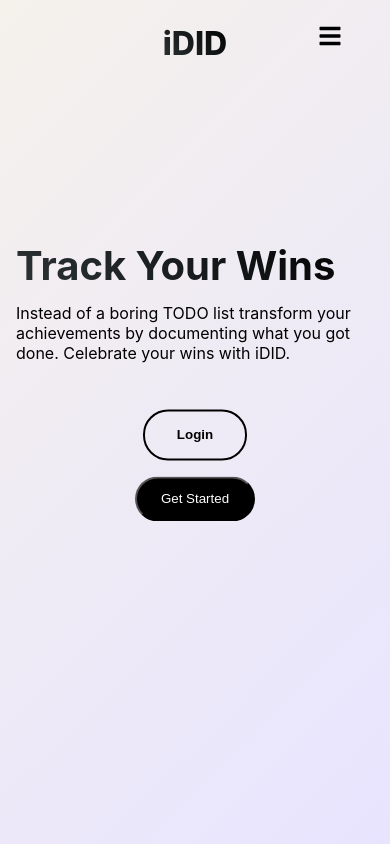
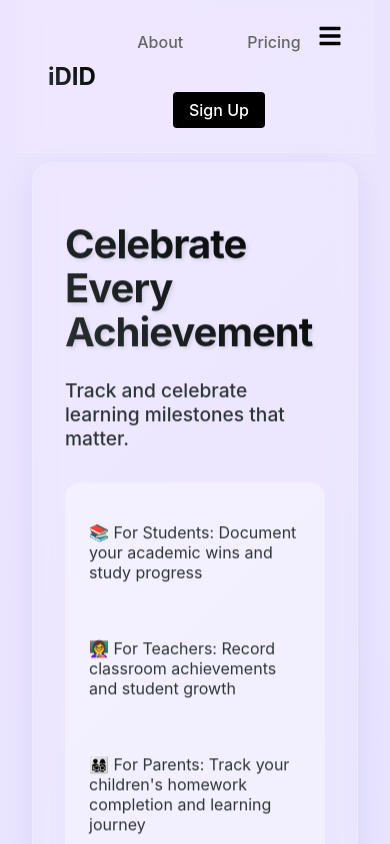
Before and after one commit to nig3l/iDID, a React (Create React App) app in the folder frontend/: page / in a window 390 px wide. Shown: the top 844 px of the page. Built offline with nearby package versions, Linux system fonts and the light colour scheme.

Commit message:
redesigned UI

```diff
--- /dev/null
+++ b/frontend/src/components/Navbar/Navbar.css
@@ -0,0 +1,61 @@
+.navbar {
+    display: flex;
+    justify-content: space-between;
+    align-items: center;
+    padding: 1.5rem 2rem;
+    background: rgba(255, 255, 255, 0.1);
+    backdrop-filter: blur(10px);
+    border-bottom: 1px solid rgba(255, 255, 255, 0.18);
+  }
+
+  .nav-logo {
+    font-size: 2rem;
+    font-weight: 800;
+    background: linear-gradient(45deg, #2D3436, #000000);
+    -webkit-background-clip: text;
+    background-clip: text;
+    -webkit-text-fill-color: transparent;
+    cursor: pointer;
+  }
+
+  .nav-links {
+    display: flex;
+    gap: 2rem;
+    align-items: center;
+  }
+
+  .nav-links a {
+    color: #2D3436;
+    text-decoration: none;
+    font-weight: 500;
+    padding: 0.5rem 1rem;
+    border-radius: 20px;
+    transition: all 0.3s ease;
+  }
+
+  .nav-links a:hover {
+    background: rgba(0, 0, 0, 0.05);
+  }
+
+  .nav-links a.active {
+    background: #000;
+    color: white;
+  }
+
+  @media (max-width: 768px) {
+    .nav-links {
+      display: none;
+    }
+
+    .nav-links.active {
+      display: flex;
+      flex-direction: column;
+      position: absolute;
+      top: 80px;
+      right: 0;
+      background: white;
+      width: 200px;
+      padding: 1rem;
+      box-shadow: 0 2px 10px rgba(0, 0, 0, 0.1);
+    }
+  }
--- a/frontend/src/components/Navbar/Navbar.js
+++ b/frontend/src/components/Navbar/Navbar.js
@@ -1,24 +1,28 @@
 import React from 'react';
 import { Link, useLocation } from 'react-router-dom';
+import './Navbar.css';
 
 const Navbar = () => {
   const location = useLocation();
 
   return (
-    <nav className="dashboard-nav">
-      <div className="nav-logo">iDID</div>
-      <div className="nav-links">
-        <Link to="/dashboard" className={location.pathname === '/dashboard' ? 'active' : ''}>
+    <header className="navbar">
+      <Link to="/dashboard" className="nav-logo">iDID</Link>
+      <nav className="nav-links">
+        <Link
+          to="/dashboard"
+          className={location.pathname === '/dashboard' ? 'active' : ''}
+        >
           Overview
         </Link>
-        <Link to="/dashboard/history" className={location.pathname === '/dashboard/history' ? 'active' : ''}>
+        <Link
+          to="/dashboard/history"
+          className={location.pathname === '/dashboard/history' ? 'active' : ''}
+        >
           History
         </Link>
-        {/* <Link to="/dashboard/stats" className={location.pathname === '/dashboard/stats' ? 'active' : ''}>
-          Statistics
-        </Link> */}
-      </div>
-    </nav>
+      </nav>
+    </header>
   );
 };
 
--- a/frontend/src/components/Navbar/NavbarLanding.js
+++ b/frontend/src/components/Navbar/NavbarLanding.js
@@ -1,23 +1,21 @@
 import React, { useState } from 'react';
+import { Link } from 'react-router-dom';
 import { FaBars, FaTimes } from 'react-icons/fa';
+import './Navbar.css';
 
 const NavbarLanding = ({ onSignup }) => {
   const [isMenuOpen, setIsMenuOpen] = useState(false);
 
-  const toggleMenu = () => {
-    setIsMenuOpen(!isMenuOpen);
-  };
-
   return (
-    <header className="landing-header">
-      <div className="logo">iDID</div>
-      <div className="menu-icon" onClick={toggleMenu}>
+    <header className="navbar">
+      <Link to="/" className="nav-logo">iDID</Link>
+      <div className="menu-icon" onClick={() => setIsMenuOpen(!isMenuOpen)}>
         {isMenuOpen ? <FaTimes /> : <FaBars />}
       </div>
-      <nav className={`navigation ${isMenuOpen ? 'active' : ''}`}>
-        <a href="/about">About</a>
-        <a href="/pricing">Pricing</a>
-        {/* <a className="cta-button" onClick={onSignup}>Sign Up</a> */}
+      <nav className={`nav-links ${isMenuOpen ? 'active' : ''}`}>
+        <Link to="/about">About</Link>
+        <Link to="/pricing">Pricing</Link>
+        <Link to="/auth" className="active">Sign Up</Link>
       </nav>
     </header>
   );
--- a/frontend/src/components/Pages/About.js
+++ b/frontend/src/components/Pages/About.js
@@ -1,19 +1,12 @@
 import React from 'react';
 import { FaGithub, FaLinkedin } from 'react-icons/fa';
-import './LandingPage.css';
+import NavbarLanding from '../Navbar/NavbarLanding';
 import './About.css';
 
 const About = () => {
   return (
     <div className="landing-container">
-      <header className="landing-header">
-        <div className="logo">iDID</div>
-        <nav className="navigation">
-          <a href="/">Home</a>
-          <a href="/about">About</a>
-          <a href="/pricing">Pricing</a>
-        </nav>
-      </header>
+      <NavbarLanding />
       <main className="about-content">
         <section className="mission-section">
           <h1>Why iDID Exists</h1>
--- a/frontend/src/components/Pages/LandingPage.css
+++ b/frontend/src/components/Pages/LandingPage.css
@@ -1,38 +1,77 @@
+.landing-content {
+  display: flex;
+  justify-content: center;
+  align-items: center;
+  min-height: calc(100vh - 80px);
+  padding: 2rem;
+}
+
+
  .landing-container {
-    background: linear-gradient(135deg, #f5f1eb 0%, #e8e4ff 100%);
+    background: linear-gradient(-45deg, #f5f1eb, #e8e4ff, #f0e5ff, #e8e4ff);
+    background-size: 400% 400%;
+    animation: gradient 15s ease infinite;
     min-height: 100vh;
     padding: 0 2rem;
 }
 
-  .landing-header {
-    display: flex;
-    justify-content: space-between;
-    align-items: center;
-    padding: 1.5rem 0;
-
+@keyframes gradient {
+  0% { background-position: 0% 50%; }
+  50% { background-position: 100% 50%; }
+  100% { background-position: 0% 50%; }
 }
 
-  .logo {
-    font-size: 2rem;
-    font-weight: 800;
-    background: linear-gradient(45deg, #2D3436, #000000);
-    -webkit-background-clip: text;
-    background-clip: text;
-    -webkit-text-fill-color: transparent;
+
+.tagline-section {
+  margin: 1.5rem 0;
 }
 
-  .navigation {
-    display: flex;
-    gap: 2rem;
-    align-items: center;
+.main-tagline {
+  font-size: 1.3rem;
+  font-weight: 500;
+  margin-bottom: 2rem;
+  color: #2D3436;
 }
 
-  .navigation a {
+.audience-benefits {
+  background: rgba(255, 255, 255, 0.3);
+  padding: 1.5rem;
+  border-radius: 15px;
+  backdrop-filter: blur(5px);
+  display: grid;
+  gap: 1.5rem;
+  margin: 1.5rem 0;
+}
+
+.audience-benefits p {
+  margin: 1rem 0;
+  font-size: 1.1rem;
+  display: flex;
+  align-items: center;
+  gap: 1rem;
   color: #2D3436;
-    text-decoration: none;
-    font-weight: 500;
-    transition: color 0.3s ease;
 }
+
+@media (max-width: 768px) {
+  .main-tagline {
+      font-size: 1.2rem;
+  }
+
+  .audience-benefits p {
+      font-size: 1rem;
+  }
+}
+
+@media (max-width: 768px) {
+  .landing-content {
+      padding: 1rem;
+  }
+
+  .text-content {
+      padding: 2rem;
+  }
+}
+
 
   .cta-button {
     background: #000;
@@ -46,45 +85,92 @@
     transform: translateY(-2px);
   }
 
+
   .text-content {
-    max-width: 600px;
-    margin: 8rem 0;
+    max-width: 800px;
+    width: 100%;
+    padding: 2rem;
+    background: rgba(255, 255, 255, 0.1);
+    backdrop-filter: blur(10px);
+    border-radius: 20px;
+    box-shadow: 0 8px 32px 0 rgba(31, 38, 135, 0.07);
+    border: 1px solid rgba(255, 255, 255, 0.18);
+    animation: float 2s ease-in-out infinite;
+
 }
 
+@keyframes float {
+  0% { transform: translateY(0px); }
+  50% { transform: translateY(-20px); }
+  100% { transform: translateY(0px); }
+}
+
+
   .text-content h1 {
-    font-size: 4.5rem;
+    font-size: 3.5rem;
     line-height: 1.1;
     margin-bottom: 1.5rem;
     background: linear-gradient(45deg, #2D3436, #000000);
     -webkit-background-clip: text;
     background-clip: text;
     -webkit-text-fill-color: transparent;
-    /* color: #000; */
+    text-shadow: 2px 2px 4px rgba(0,0,0,0.1);
+    letter-spacing: -1px;
 }
 
+
   .cta-section {
-    margin-top: 3rem;
+    margin-top: 1.5rem;
     display: flex;
     gap: 5rem;
   }
+
 
   .primary-button, .secondary-button {
     padding: 1rem 2rem;
     border-radius: 25px;
     font-weight: 600;
     cursor: pointer;
-    transition: transform 0.3s ease;
+    transition: all 0.3s ease;
+    position: relative;
+    overflow: hidden;
 }
 
+
+
 .primary-button {
-    background: #000;
+  background: linear-gradient(45deg, #000000, #2D3436);
   color: white;
   border: none;
+  box-shadow: 0 4px 15px rgba(0, 0, 0, 0.2);
 }
+
 
   .secondary-button {
     background: transparent;
     border: 2px solid #000;
+    position: relative;
+    z-index: 1;
+}
+
+.secondary-button:hover {
+  color: white;
+}
+
+.secondary-button::before {
+  content: '';
+  position: absolute;
+  top: 0;
+  left: 0;
+  width: 0%;
+  height: 100%;
+  background: #000;
+  transition: all 0.3s;
+  z-index: -1;
+}
+
+.secondary-button:hover::before {
+  width: 100%;
 }
 
   .primary-button:hover, .secondary-button:hover {
--- a/frontend/src/components/Pages/LandingPage.js
+++ b/frontend/src/components/Pages/LandingPage.js
@@ -1,4 +1,4 @@
-import React, { useEffect, useRef, useState } from 'react';
+import React, { useEffect, useRef } from 'react';
 import { useNavigate } from 'react-router-dom';
 import Navbar from '../Navbar/NavbarLanding';
 import gsap from 'gsap';
@@ -9,30 +9,6 @@ const LandingPage = () => {
   const titleRef = useRef(null);
   const taglineRef = useRef(null);
   const ctaRef = useRef(null);
-
-  useEffect(() => {
-    const timeline = gsap.timeline();
-
-    timeline
-      .from(titleRef.current, {
-        opacity: 10,
-        y: 30,
-        duration: 1,
-        ease: "power9.out"
-      })
-      .from(taglineRef.current, {
-        opacity: 10,
-        y: 20,
-        duration: 0.8,
-        ease: "power3.out"
-      }, "-=0.5")
-      .from(ctaRef.current, {
-        opacity: 10,
-        y: 20,
-        duration: 0.8,
-        ease: "power3.out"
-      }, "-=0.3");
-  }, []);
 
   const handleLogin = () => {
     navigate('/auth');
@@ -47,11 +23,18 @@ const LandingPage = () => {
       <Navbar onSignup={handleSignup} />
       <main className="landing-content">
         <div className="text-content">
-          <h1 ref={titleRef}>Track Your Wins</h1>
-          <p ref={taglineRef}> Instead of a boring TODO list transform your achievements by documenting what you got done. Celebrate your wins with iDID.</p>
+          <h1 ref={titleRef}>Celebrate Every Achievement</h1>
+          <div ref={taglineRef} className="tagline-section">
+            <p className="main-tagline">Track and celebrate learning milestones that matter.</p>
+            <div className="audience-benefits">
+              <p>📚 For Students: Document your academic wins and study progress</p>
+              <p>👩‍🏫 For Teachers: Record classroom achievements and student growth</p>
+              <p>👨‍👩‍👧‍👦 For Parents: Track your children's homework completion and learning journey</p>
+            </div>
+          </div>
           <div ref={ctaRef} className="cta-section">
             <button className="secondary-button" onClick={handleLogin}>Login</button>
-            <button className="cta-button" onClick={handleSignup}>Get Started</button>
+            <button className="cta-button" onClick={handleSignup}>Start Recording Wins</button>
           </div>
         </div>
       </main>
--- a/frontend/src/components/Pages/Pricing.js
+++ b/frontend/src/components/Pages/Pricing.js
@@ -1,18 +1,11 @@
 import React from 'react';
-import './LandingPage.css';
+import NavbarLanding from '../Navbar/NavbarLanding';
 import './Pricing.css';
 
 const Pricing = () => {
   return (
     <div className="landing-container">
-      <header className="landing-header">
-        <div className="logo">iDID</div>
-        <nav className="navigation">
-          <a href="/">Home</a>
-          <a href="/about">About</a>
-          <a href="/pricing">Pricing</a>
-        </nav>
-      </header>
+      <NavbarLanding />
       <main className="landing-content">
         <div className="pricing-container">
           <h1>Simple, Transparent Pricing</h1>
```
Also changed, not shown: 2 other files (tests, documents, lock files or other folders). Lines whose indentation alone changed are shown as unchanged.
